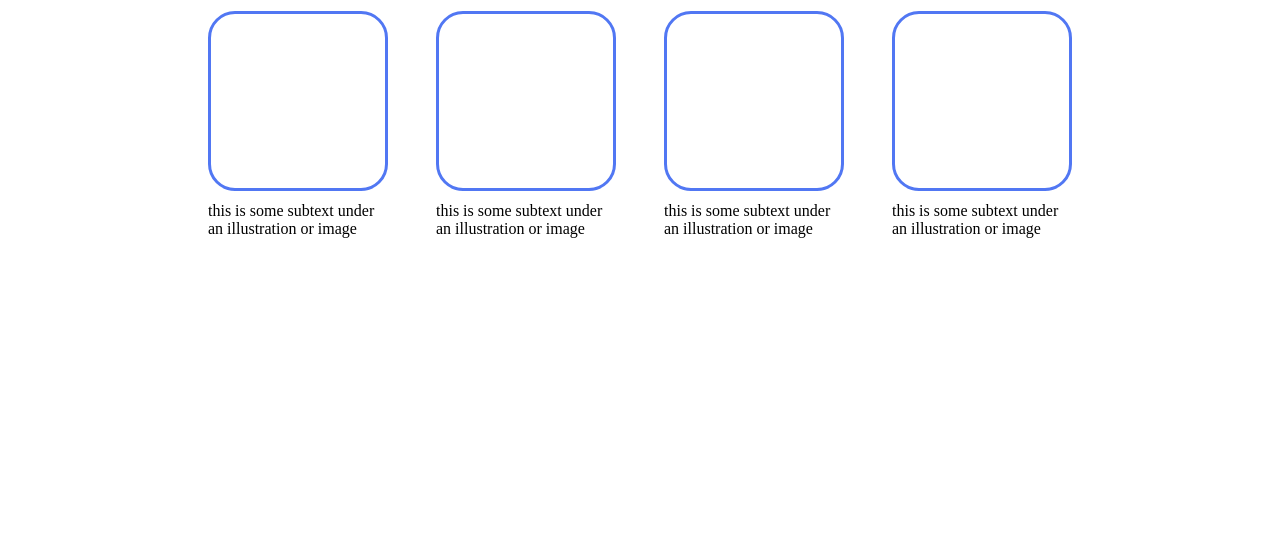
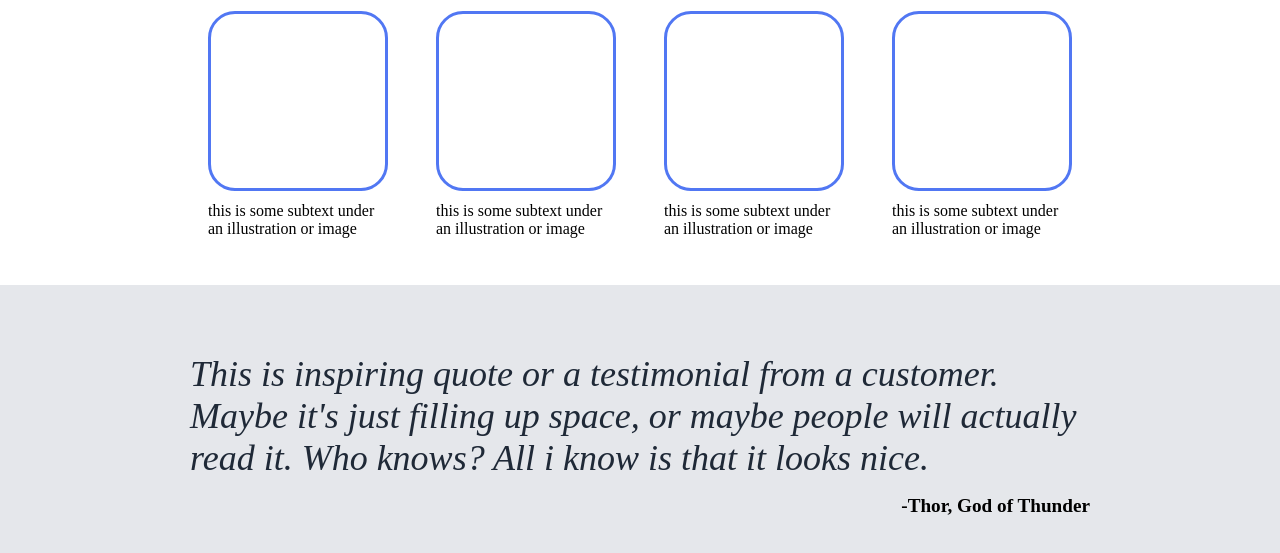
Before and after one commit to NyanLight/Landing-page, a plain HTML site: page index.html in a window 1280 px wide. Shown: the part 575-1128 px from the top of the page. Before the commit the page ends 813 px from the top, so only its background shows below. Drawn offline with Linux system fonts and the light colour scheme.

Commit message:
Add quote section

```diff
--- a/index.html
+++ b/index.html
@@ -53,6 +53,12 @@
 
         </div>
     </div>
+    <div class="quote_section">
+        <div class="quote_block">
+            <span class="quote">This is inspiring quote or a testimonial from a customer. Maybe it's just filling up space, or maybe people will actually read it. Who knows? All i know is that it looks nice.</span>
+            <span class="author">-Thor, God of Thunder</span>
+        </div>
+    </div>
 </div>
 
 <body>
--- a/styles.css
+++ b/styles.css
@@ -75,7 +75,7 @@ h2 {
     display: flex;
     flex-direction: column;
     align-items: center;
-    /* justify-content: center; */
+    margin-bottom: 4rem;
 }
 
 .blocks {
@@ -100,3 +100,44 @@ h2 {
 .undershape {
     text-align: center;
 }
+
+.quote_section {
+    background-color: #E5E7EB;
+    width: 100%;
+    min-height: 300px;
+    display: flex;
+    flex-direction: column;
+    justify-content: center;
+    align-items: center;
+    padding: 4rem auto;
+}
+
+.quote_block {
+    display: flex;
+    flex-direction: column;
+    width: 900px;
+    gap: 1rem;
+
+}
+
+.quote,
+.author{
+    display: block;
+
+}
+
+.author {
+    font-weight: bold;
+    align-self: flex-end;
+    font-size: 1.2rem;
+
+}
+
+.quote{
+    font-size: 36px;
+    color: #1F2937;
+    font-weight: lighter;
+    font-style: italic;
+    text-align: left;
+
+}
```
